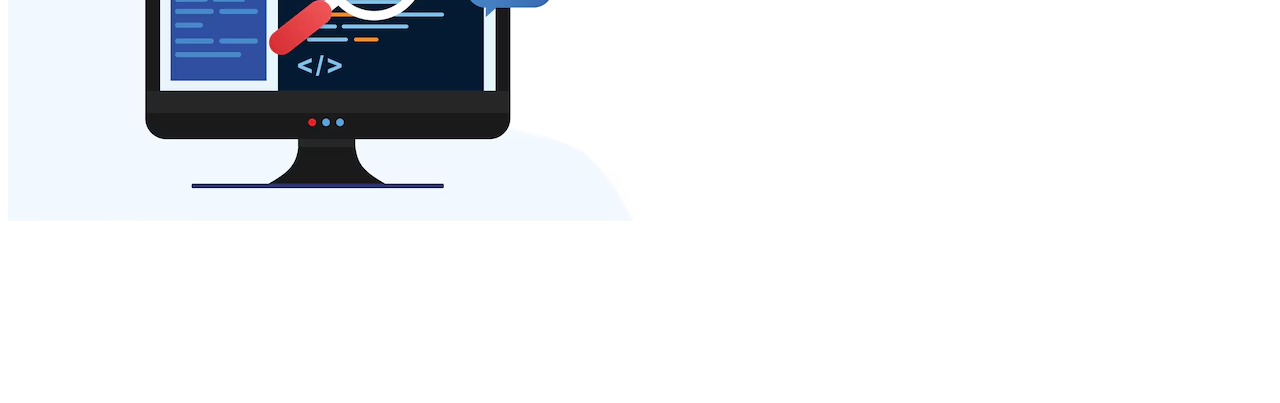
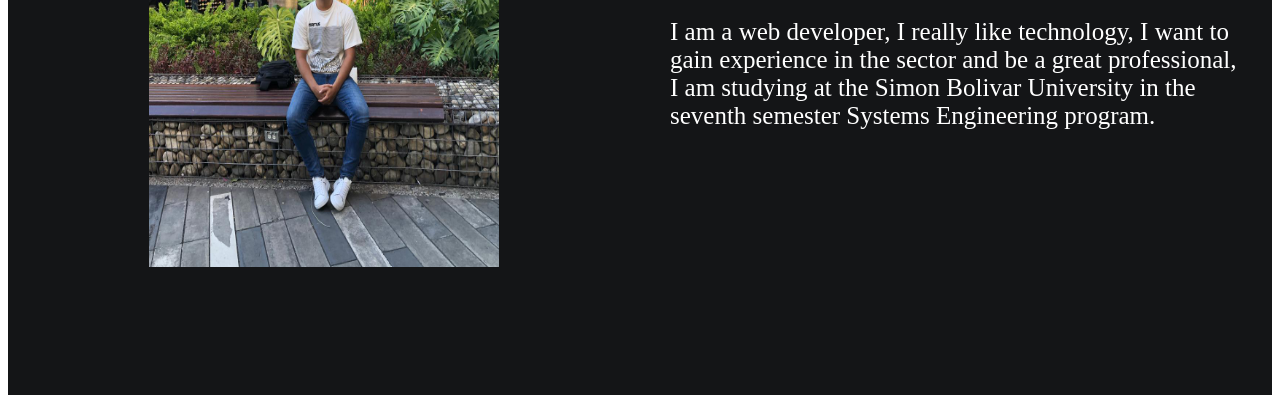
Before and after one commit to kaleenderoff/CURRICULUM-VITAE, a plain HTML site: page index.html in a window 1280 px wide. Shown: the part 413-816 px from the top of the page. Drawn offline with Linux system fonts and the light colour scheme.

Commit message:
cambios en el header

```diff
--- a/assets/css/style.css
+++ b/assets/css/style.css
@@ -1,9 +1,27 @@
 .header-container {
+    font-size: 25px;
     display: grid;
+    color: #ffffff;
+    background-color: #141517;
     grid-template-columns: repeat(2, 1fr);
     min-height: 100vh;
 }
 
 .header-container .header-right .name span {
-    color: #E1002D;
+    color: #0a66c2;
 }
+
+.header-left {
+    padding: 30px;
+    margin: auto;
+}
+
+.header-left img {
+    width: 350px;
+    height: 550px;
+}
+
+.header-right {
+    padding: 30px;
+    margin: auto;
+}
--- a/index.html
+++ b/index.html
@@ -10,7 +10,7 @@
     <header class="header">
         <div class="header-container">
             <div class="header-left">
-                <img src="images/web_testing.jpg" alt="">
+                <img src="/images/profile-photo.jpg" alt="">
             </div>
             <div class="header-right">
                 <h1 class="name">Hi, I'm <span>Santiago A. Rojas C.</span> A Web Developer.</h1>
@@ -27,9 +27,10 @@
 
     </nav>
 
-    <section>
-
-    </section>
+    <section class="about-me"></section>
+    <section class="about-me"></section>
+    <section class="about-me"></section>
+    <section class="about-me"></section>
 
     <footer>
 
```
Also changed, not shown: images/profile-photo.jpg (added).
